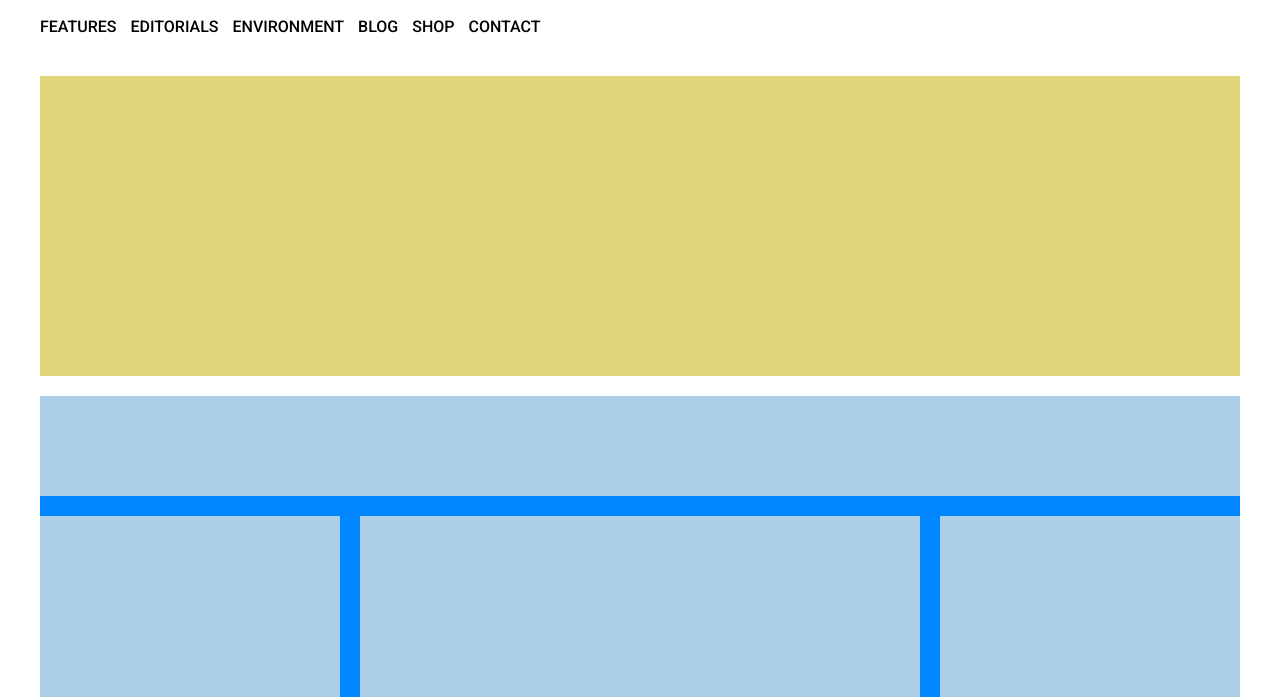
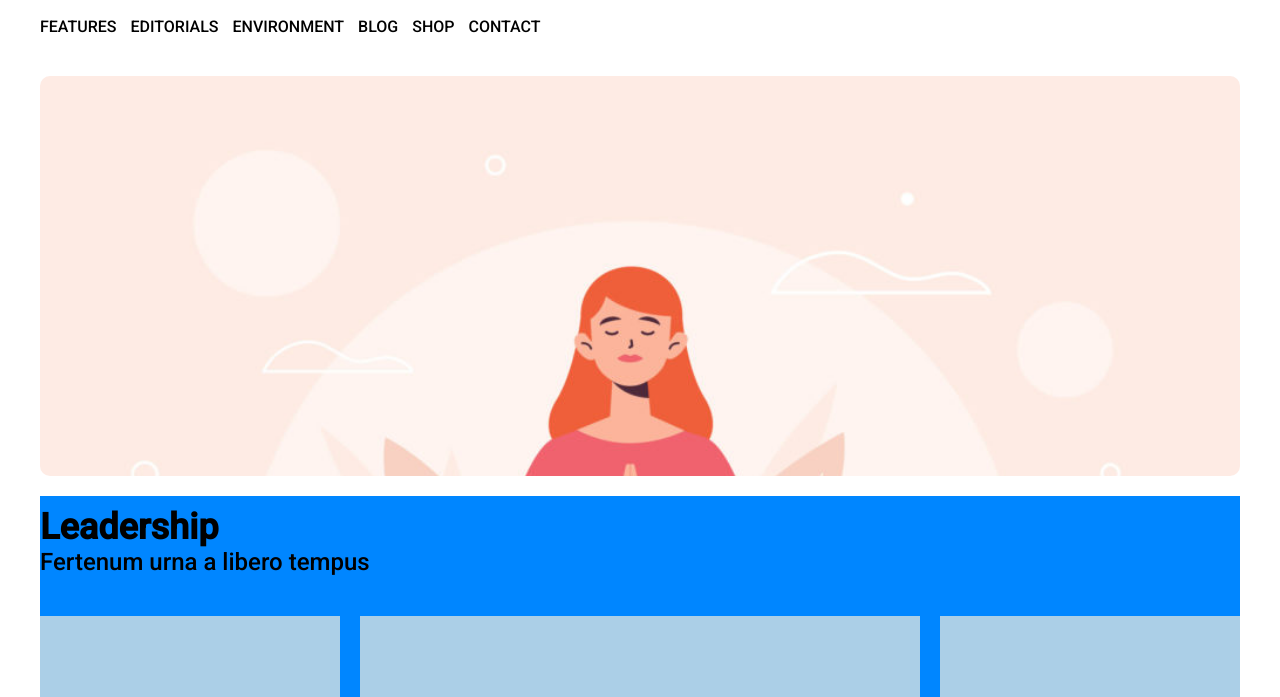
Before and after one commit to Salvo170586SP/htmlcss-wp, a plain HTML site: page index.html in a window 1280 px wide. Shown: the part 103-800 px from the top of the page. Drawn offline with Linux system fonts and the light colour scheme.

Commit message:
add title section

```diff
--- a/css/style.css
+++ b/css/style.css
@@ -59,11 +59,14 @@ li a{
 /* corpo pagina */
 
 
-.cover {
-  height: 300px;
+.spotlight {
+  height: 400px;
   background-color: #e1d67a;
   margin-bottom: 20px;
+  border-radius: 10px;
+  overflow: hidden;
 }
+
 
 
 
@@ -76,8 +79,10 @@ section{
 
 .header-main {
   height: 100px;
-  background-color: #abcfe7;
+  font-size: 1.5em;
+  padding-top: 10px;
 }
+
 
 .main-float{
   padding: 20px 0;
--- a/index.html
+++ b/index.html
@@ -31,9 +31,14 @@
 
         <!-- corpo pagina -->
         <main>
-            <div class="cover"></div>
+            <figure class="spotlight">
+                    <img src="img/banner.jpg" alt="">
+            </figure>
             <section class="">
-                <div class="header-main"></div>
+                <div class="header-main">
+                    <h2>Leadership</h2>
+                    <span>Fertenum urna a libero tempus</span>
+                </div>
                 <!-- corpo float -->
                 <div class="clearfix main-float">
                     <div class="sidebar"></div>
```
